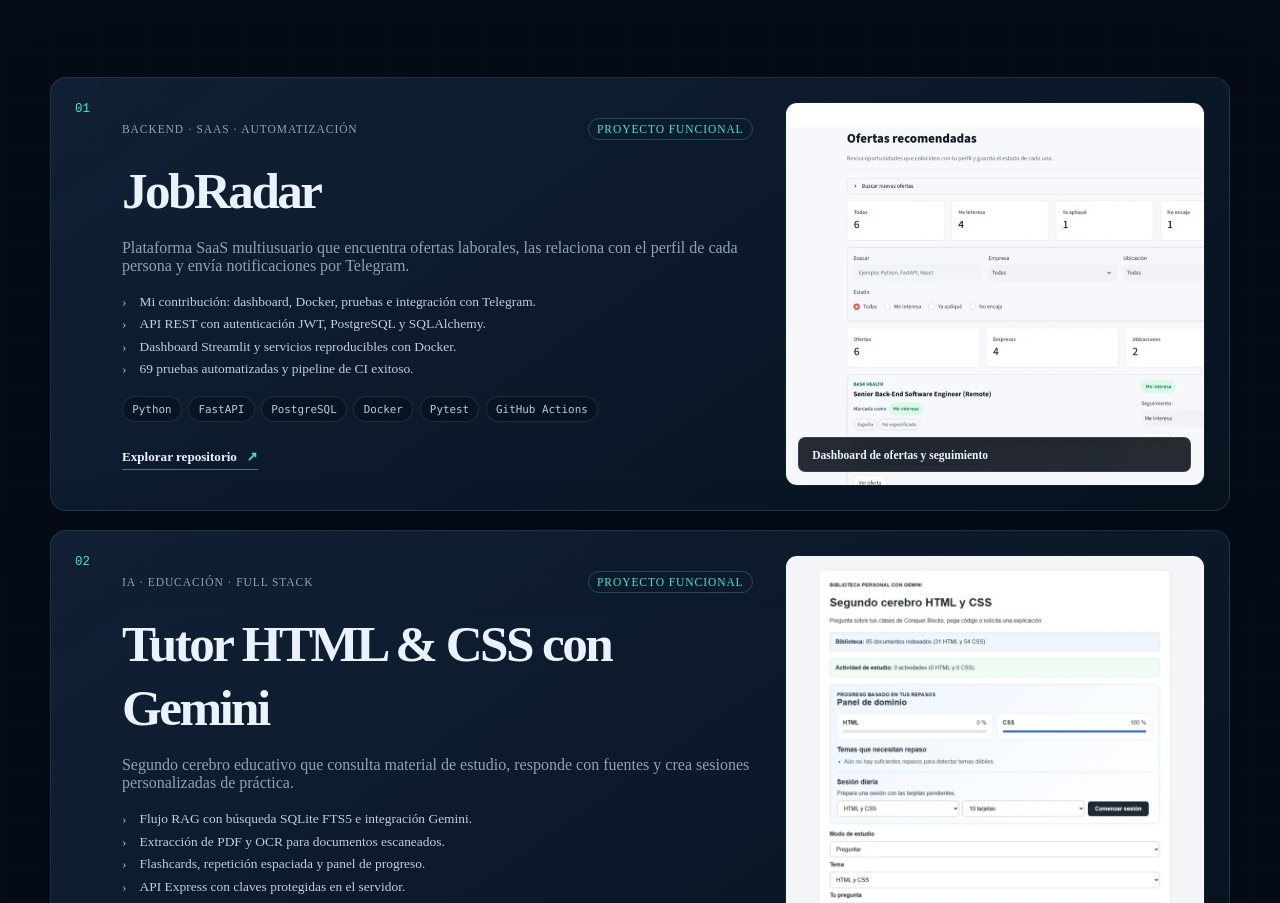
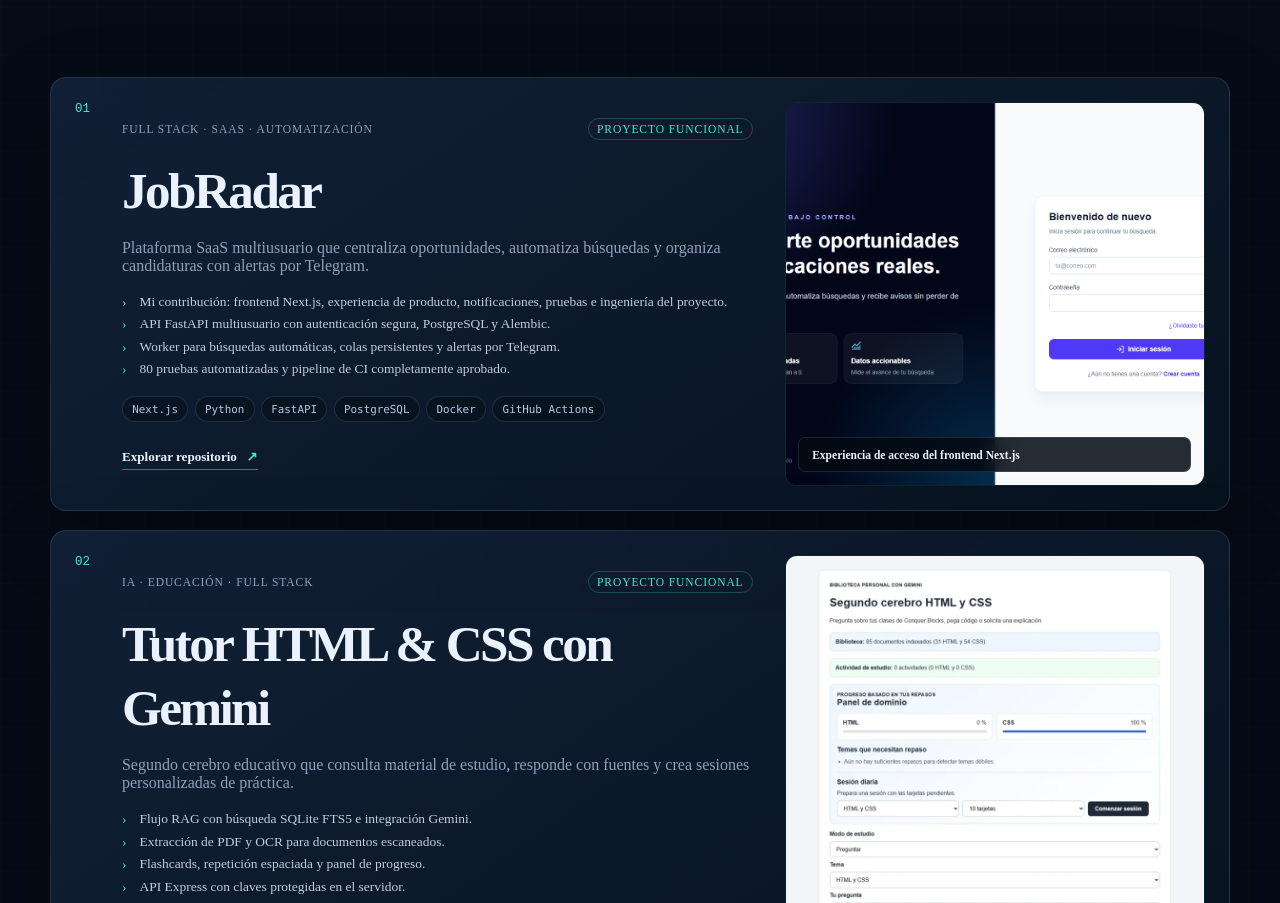
Before and after one commit to Ciscojes/Ciscojes.github.io, a website built with Vite: page index.html in a window 1280 px wide. Shown: the part 2777-3680 px from the top of the page. Built offline with nearby package versions, Linux system fonts and the light colour scheme.

Commit message:
Update JobRadar project and CV

```diff
--- a/cv-ats/generar-ats.js
+++ b/cv-ats/generar-ats.js
@@ -105,8 +105,8 @@ escribir("Entrega, redes y seguridad: Git, GitHub, Linux, Docker, GitHub Actions
 seccion("Proyectos técnicos");
 proyecto(
   "JobRadar — Plataforma SaaS de alertas de empleo",
-  "Python · FastAPI · PostgreSQL · Streamlit · Docker · Pytest · Telegram",
-  "Dashboard, Docker, pruebas y notificaciones con Telegram; API REST multiusuario con JWT, SQLAlchemy/Alembic, 69 pruebas y CI exitoso.",
+  "Next.js · Python · FastAPI · PostgreSQL · Docker · Pytest · Telegram",
+  "Frontend Next.js y API FastAPI multiusuario; búsquedas automáticas, PostgreSQL/Alembic, alertas por Telegram, 80 pruebas y CI aprobado.",
 );
 proyecto(
   "Tutor HTML y CSS con Gemini",
--- a/cv-ats/generar-pdf.js
+++ b/cv-ats/generar-pdf.js
@@ -200,10 +200,10 @@ yDerecha = textoContenido(
 yDerecha = tituloContenido("Proyectos técnicos", yDerecha + 11);
 yDerecha = encabezadoTrabajo(
   "JobRadar — Plataforma SaaS de alertas de empleo",
-  "Python · FastAPI · PostgreSQL · Streamlit · Docker · Pytest · Telegram",
+  "Next.js · Python · FastAPI · PostgreSQL · Docker · Pytest · Telegram",
   yDerecha,
 );
-yDerecha = viñeta("Dashboard, Docker, pruebas y notificaciones con Telegram; API REST multiusuario con JWT, SQLAlchemy/Alembic, 69 pruebas y CI exitoso.", yDerecha);
+yDerecha = viñeta("Frontend Next.js y API FastAPI multiusuario; búsquedas automáticas, PostgreSQL/Alembic, alertas por Telegram, 80 pruebas y CI aprobado.", yDerecha);
 
 yDerecha = encabezadoTrabajo(
   "Tutor HTML y CSS con Gemini",
--- a/index.html
+++ b/index.html
@@ -289,24 +289,24 @@
               <div class="numero-proyecto">01</div>
               <div class="proyecto-contenido">
                 <div class="tipo-proyecto">
-                  <span>Backend · SaaS · Automatización</span>
+                  <span>Full Stack · SaaS · Automatización</span>
                   <span class="estado-proyecto">Proyecto funcional</span>
                 </div>
                 <h3>JobRadar</h3>
                 <p>
-                  Plataforma SaaS multiusuario que encuentra ofertas laborales,
-                  las relaciona con el perfil de cada persona y envía
-                  notificaciones por Telegram.
+                  Plataforma SaaS multiusuario que centraliza oportunidades,
+                  automatiza búsquedas y organiza candidaturas con alertas por
+                  Telegram.
                 </p>
                 <ul class="detalles-proyecto">
-                  <li>Mi contribución: dashboard, Docker, pruebas e integración con Telegram.</li>
-                  <li>API REST con autenticación JWT, PostgreSQL y SQLAlchemy.</li>
-                  <li>Dashboard Streamlit y servicios reproducibles con Docker.</li>
-                  <li>69 pruebas automatizadas y pipeline de CI exitoso.</li>
+                  <li>Mi contribución: frontend Next.js, experiencia de producto, notificaciones, pruebas e ingeniería del proyecto.</li>
+                  <li>API FastAPI multiusuario con autenticación segura, PostgreSQL y Alembic.</li>
+                  <li>Worker para búsquedas automáticas, colas persistentes y alertas por Telegram.</li>
+                  <li>80 pruebas automatizadas y pipeline de CI completamente aprobado.</li>
                 </ul>
                 <ul class="etiquetas">
-                  <li>Python</li><li>FastAPI</li><li>PostgreSQL</li>
-                  <li>Docker</li><li>Pytest</li><li>GitHub Actions</li>
+                  <li>Next.js</li><li>Python</li><li>FastAPI</li>
+                  <li>PostgreSQL</li><li>Docker</li><li>GitHub Actions</li>
                 </ul>
                 <a
                   class="enlace-proyecto"
@@ -319,14 +319,14 @@
               </div>
               <figure class="visual-proyecto">
                 <img
-                  src="./imagenes/jobradar.webp"
+                  src="./imagenes/jobradar-nextjs.png"
                   width="1400"
-                  height="694"
+                  height="900"
                   loading="lazy"
                   decoding="async"
-                  alt="Dashboard de JobRadar con ofertas recomendadas, filtros y seguimiento de postulaciones"
+                  alt="Pantalla de acceso de JobRadar con presentación del producto y formulario de inicio de sesión"
                 >
-                <figcaption>Dashboard de ofertas y seguimiento</figcaption>
+                <figcaption>Experiencia de acceso del frontend Next.js</figcaption>
               </figure>
             </article>
 
```
Also changed, not shown: cv-ats/cv.html (+2 -2 lines), public/imagenes/jobradar-nextjs.png (added), 4 other files.
